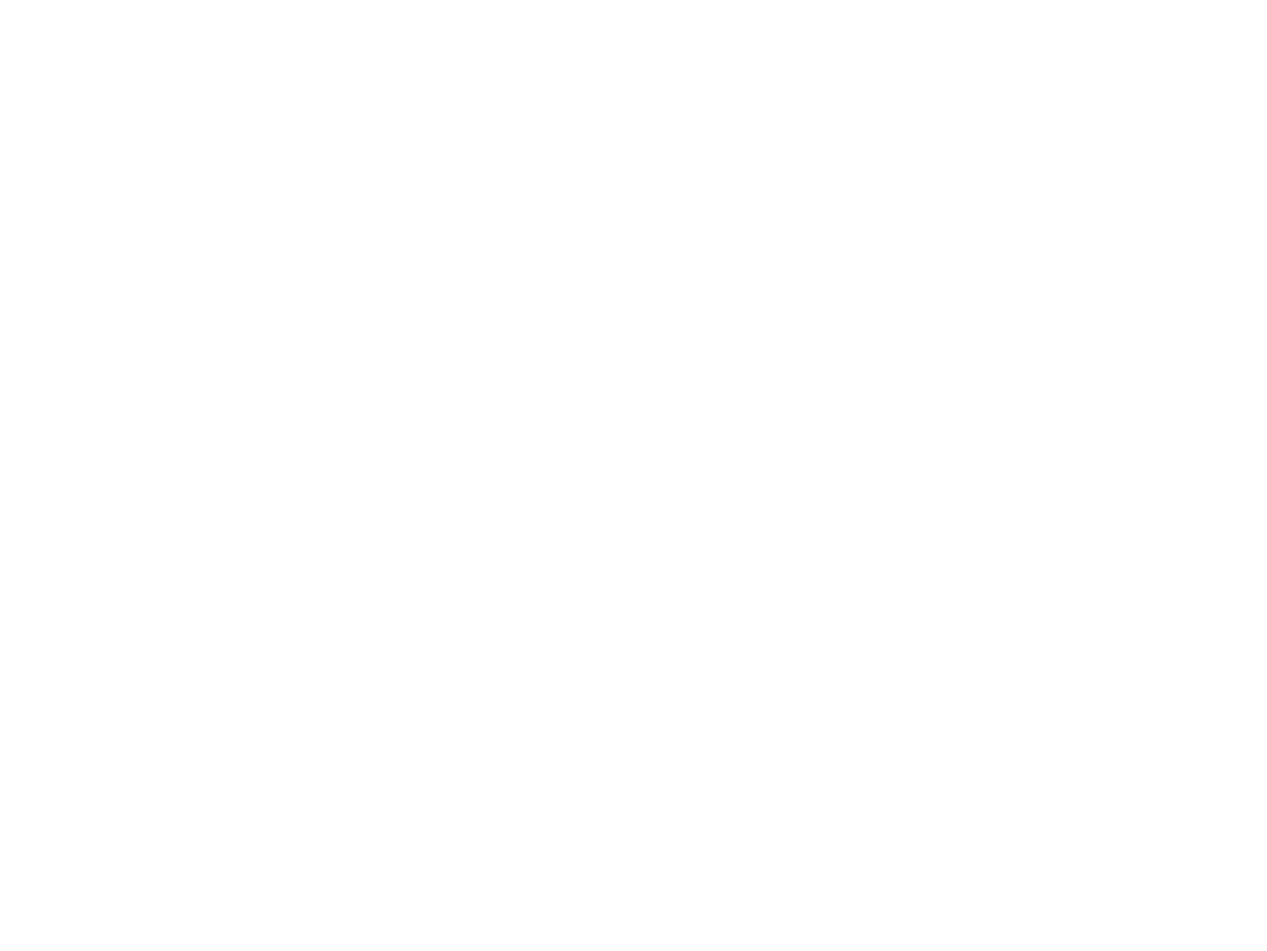
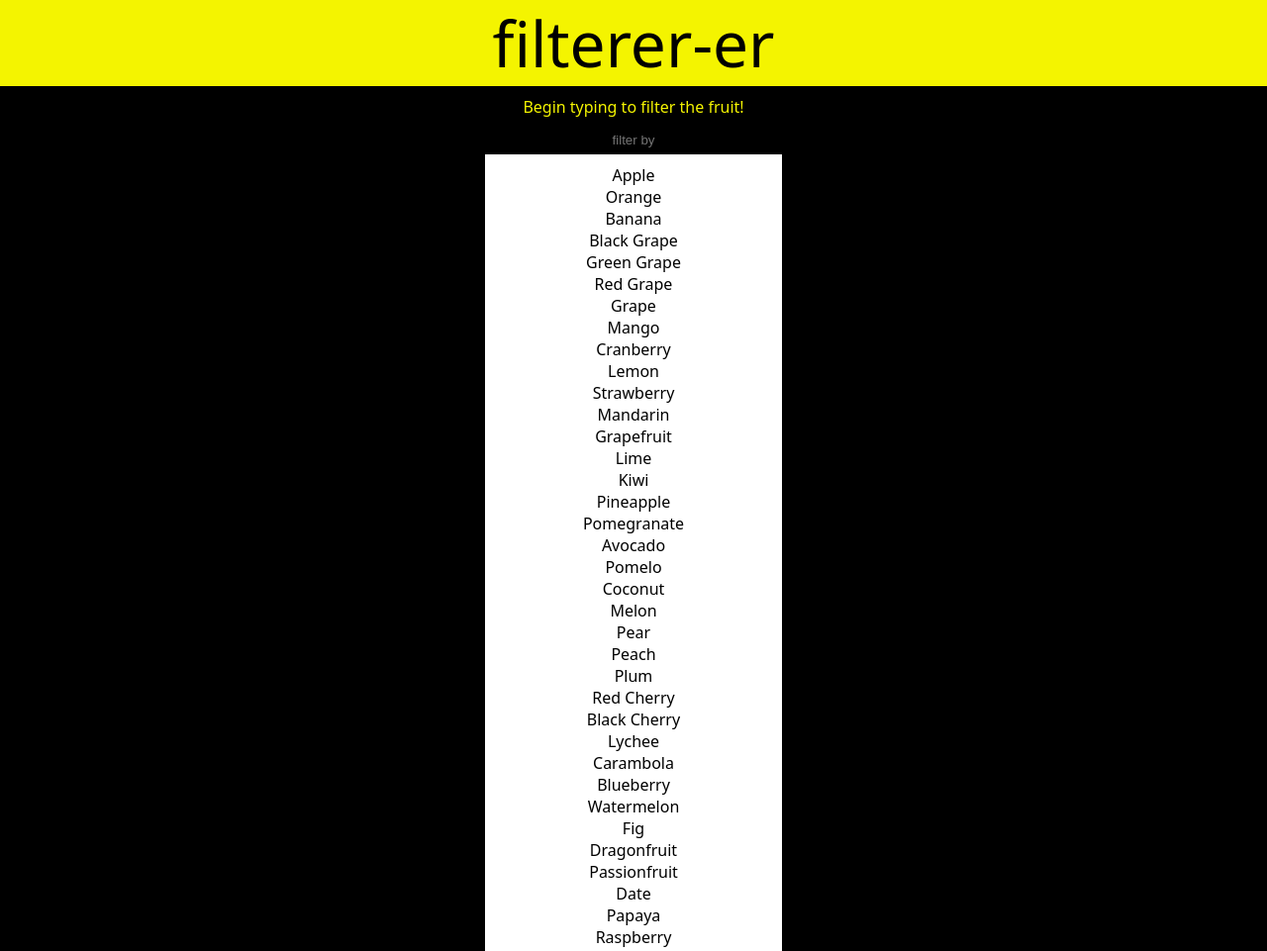
Before and after one commit to bradyshutt/filtererer, a plain HTML site: page index.html in a window 1280 px wide. Shown: the top 961 px of the page at 99% size. Before the commit the page ends 800 px from the top, so only its background shows below. Drawn offline with nearby package versions, Linux system fonts and the light colour scheme.

Commit message:
Finished fuzzy finding/filtering by query word with memoization

```diff
--- /dev/null
+++ b/css/style.less
@@ -0,0 +1,61 @@
+* {
+  padding: 0px;
+  margin: 0px;
+}
+
+body {
+  background-color: black;
+  font-family: "Open Sans", Helvetica, Arial, sans-serif;
+  font-family: SegoeUI, "Helvetica Neue", Helvetica, Arial, sans-serif;
+}
+
+header {
+  text-align: center;
+  background-color: #f4f400;
+  font-size: 64px;
+}
+
+.subheading p {
+  padding: 10px;
+  color: #f4f400;
+  text-align: center;
+}
+
+#filterer {
+  display: flex;
+  justify-content: center;
+  flex-direction: column;
+  align-items: center;
+
+  .filterer-query {
+    text-align: center;
+    border: 0;
+    background-color: black;
+    color: red;
+    width: 300px;
+
+  }
+
+  .filterer-query :focus {
+    border: 0;
+
+  }
+
+  .list-wrapper {
+    width: 300px;
+    text-align: center;
+    background-color: white;
+    padding: 10px 0 9999px 0;
+    margin: 5px 0 -9999px 0;
+    overflow: hidden;
+  }
+
+  ul {
+    color: black;
+    list-style: none;
+  }
+
+  .no-results {
+    color: gray;
+  }
+}
--- a/index.html
+++ b/index.html
@@ -3,11 +3,64 @@
 <head>
 
 <title>Filterer</title>
-
+<link rel="stylesheet" href="css/.less.style.css" type="text/css">
 </head>
 <body>
 
+  <header>
+    filterer-er
+  </header>
 
+  <div class="subheading">
+    <p>Begin typing to filter the fruit!</p>
+  </div>
 
+  <div id="filterer">
+    <div>
+      <input type="text" placeholder="filter by" id="filterer-query" class="filterer-query"></input>
+    </div>
+    <div class="list-wrapper">
+      <ul id="filterer-results">
+        <li>Apple</li>
+        <li>Orange</li>
+        <li>Banana</li>
+        <li>Black Grape</li>
+        <li>Green Grape</li>
+        <li>Red Grape</li>
+        <li>Grape</li>
+        <li>Mango</li>
+        <li>Cranberry</li>
+        <li>Lemon</li>
+        <li>Strawberry</li>
+        <li>Mandarin</li>
+        <li>Grapefruit</li>
+        <li>Lime</li>
+        <li>Kiwi</li>
+        <li>Pineapple</li>
+        <li>Pomegranate</li>
+        <li>Avocado</li>
+        <li>Pomelo</li>
+        <li>Coconut</li>
+        <li>Melon</li>
+        <li>Pear</li>
+        <li>Peach</li>
+        <li>Plum</li>
+        <li>Red Cherry</li>
+        <li>Black Cherry</li>
+        <li>Lychee</li>
+        <li>Carambola</li>
+        <li>Blueberry</li>
+        <li>Watermelon</li>
+        <li>Fig</li>
+        <li>Dragonfruit</li>
+        <li>Passionfruit</li>
+        <li>Date</li>
+        <li>Papaya</li>
+        <li>Raspberry</li>
+      </ul>
+    </div>
+  </div>
 </body>
+<script src="https://ajax.googleapis.com/ajax/libs/jquery/3.1.0/jquery.min.js"></script>
+<script src="js/main.js"></script>
 </html>
--- a/js/main.js
+++ b/js/main.js
@@ -0,0 +1,98 @@
+'use strict'
+
+
+$(function() {
+
+  $('#filterer-query').on('input', inputChange)
+
+  //$('#filterer-results').data('og', getItems('#filterer-results').toString())
+
+
+  $('#filterer-button').click(function() {
+    console.log('yo')
+    console.log( $('#filterer-results').data('og').split(','))
+  })
+
+  fuzzySearch.register('#filterer-results')
+
+
+  /* Automatically click button after 2 seconds FOR DEV USE */
+  //window.setTimeout(function() { $('#filterer-button').click() }, 1000)
+})
+
+
+function inputChange() {
+  let currentItems = getCurrentItems('#filterer-results')
+  //sort(items)
+  let query = $('#filterer-query').val()
+  //console.log('Query: ', query)
+  fuzzySearch(query)//, items)
+}
+
+
+function sort(items) {
+  console.log('Sorting items')
+  let sorted = items.sort()
+  updateResults(sorted)
+}
+
+
+function updateResults(items) {
+  console.log('Updating results')
+  let list = document.getElementById('filterer-results')
+  if (items.length === 0) {
+    list.innerHTML = '<li class="no-results">No results found.</li>'
+  } else list.innerHTML = listify(items).join('')
+}
+
+
+function fuzzySearch(query, items) {
+  if (fuzzySearch[query]) {
+    console.log('Match found from memo:', query)
+    updateResults(fuzzySearch[query])
+    return fuzzySearch[query]
+  }
+
+  if (fuzzySearch[query.slice(0, -1)])
+    items = fuzzySearch[query.slice(0, -1)]
+  else
+    items = items || fuzzySearch['__default__']
+
+  console.log('Fuzzy searching through [', items.length,']items')
+
+  let results = items.filter(function(word) {
+    word = word.toLowerCase()
+    let widx = 0
+    let qidx = 0
+    for ( ; widx < word.length; widx++) {
+      if (query[qidx] === word[widx]) {
+        /* If this is the last letter in the query, return true */
+        if (qidx === query.length - 1)
+          return true
+        else
+          qidx++
+      }
+    }
+    return false
+  })
+  fuzzySearch[query] = results
+  updateResults(results)
+}
+
+fuzzySearch.register = function(items) {
+  fuzzySearch[''] = getCurrentItems(items)
+  fuzzySearch['__default__'] = fuzzySearch['']
+}
+
+
+/* Surround each item in items with <li> open & close tags */
+function listify(items) {
+  return items.map(function(e) { return '<li>' + e + '</li>'})
+}
+
+
+function getCurrentItems(ul) {
+  return $(ul + ' li')
+    .map(function() { return $(this).text() })
+    .toArray()
+}
```
Also changed, not shown: css/.less.style.css (added), css/style.css.
